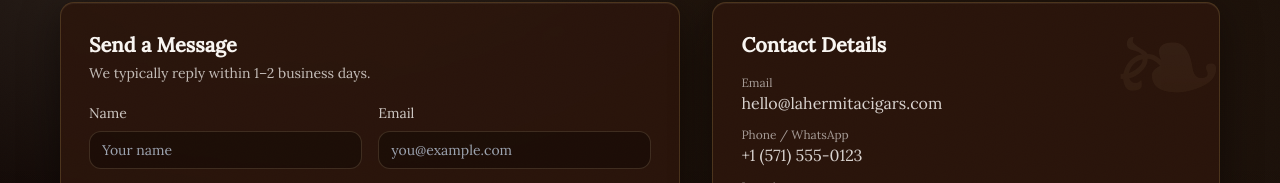
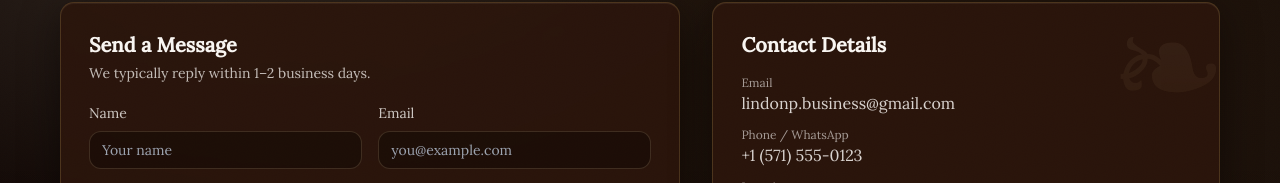
Before and after one commit to JerayNeely04/lahermita-website, a React (Vite) app: page /contact in a window 1280 px wide. Shown: the part 255-438 px from the top of the page. Built offline with nearby package versions, Linux system fonts and the light colour scheme.

Commit message:
updating contact information

```diff
--- a/src/pages/Contact.jsx
+++ b/src/pages/Contact.jsx
@@ -25,7 +25,7 @@ Message:
 ${message}
     `.trim();
 
-    const to = "hello@lahermitacigars.com"; // TODO: set real inbox
+    const to = "lindonp.business@gmail.com";
     window.location.href =
       `mailto:${to}?subject=${encodeURIComponent("Website Contact — La Hermita Cigars")}` +
       `&body=${encodeURIComponent(body)}`;
@@ -206,8 +206,8 @@ ${message}
             <ul className="mt-4 space-y-3 text-cream/85 relative">
               <li>
                 <span className="block text-cream/60 text-xs">Email</span>
-                <a className="hover:underline" href="mailto:hello@lahermitacigars.com">
-                  hello@lahermitacigars.com
+                <a className="hover:underline" href="mailto:lindonp.business@gmail.com">
+                  lindonp.business@gmail.com
                 </a>
               </li>
               <li>
@@ -271,7 +271,7 @@ ${message}
                 e.preventDefault();
                 const email = new FormData(e.currentTarget).get("nlemail") || "";
                 window.location.href =
-                  `mailto:hello@lahermitacigars.com?subject=${encodeURIComponent(
+                  `mailto:lindonp.business@gmail.com?subject=${encodeURIComponent(
                     "Newsletter Signup"
                   )}&body=${encodeURIComponent(`Please add ${email} to the newsletter.`)}`;
               }}
```
